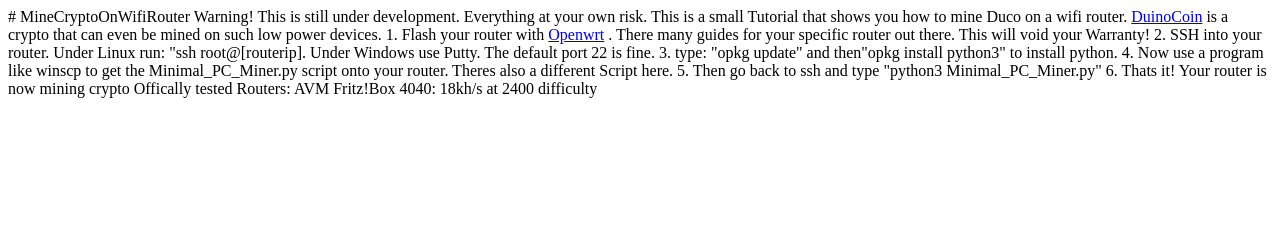
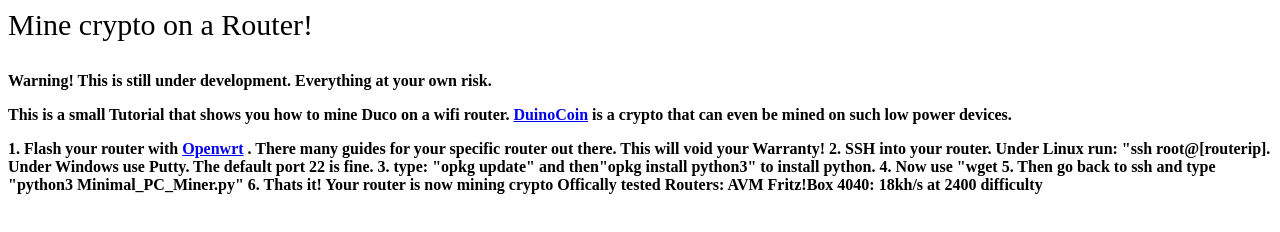
Before and after one commit to BastelPichi/MineCryptoOnWifiRouter, a plain HTML site: page index.html in a window 1280 px wide. Drawn offline with Linux system fonts and the light colour scheme.

Commit message:
Update index.html

```diff
--- a/index.html
+++ b/index.html
@@ -1,14 +1,14 @@
 <html>
   <body>
-    # MineCryptoOnWifiRouter
+    <p style="font-size:30px">Mine crypto on a Router!</p>
 
-    Warning! This is still under development. Everything at your own risk.
-    This is a small Tutorial that shows you how to mine Duco on a wifi router.  <a href="https://duinocoin.com">DuinoCoin</a> is a crypto that can even be mined on such low power devices.
+    <b>Warning! This is still under development. Everything at your own risk.<b>
+    <p>This is a small Tutorial that shows you how to mine Duco on a wifi router.  <a href="https://duinocoin.com">DuinoCoin</a> is a crypto that can even be mined on such low power devices.<p>
 
     1. Flash your router with  <a href="https://openwrt.org">Openwrt</a> . There many guides for your specific router out there. This will void your Warranty!
     2. SSH into your router. Under Linux run: "ssh root@[routerip]. Under Windows use Putty. The default port 22 is fine.
     3. type: "opkg update" and then"opkg install python3" to install python.
-    4. Now use a program like winscp to get the Minimal_PC_Miner.py script onto your router. Theres also a different Script here.
+    4. Now use "wget
     5. Then go back to ssh and type "python3 Minimal_PC_Miner.py"
     6. Thats it! Your router is now mining crypto
 
```
